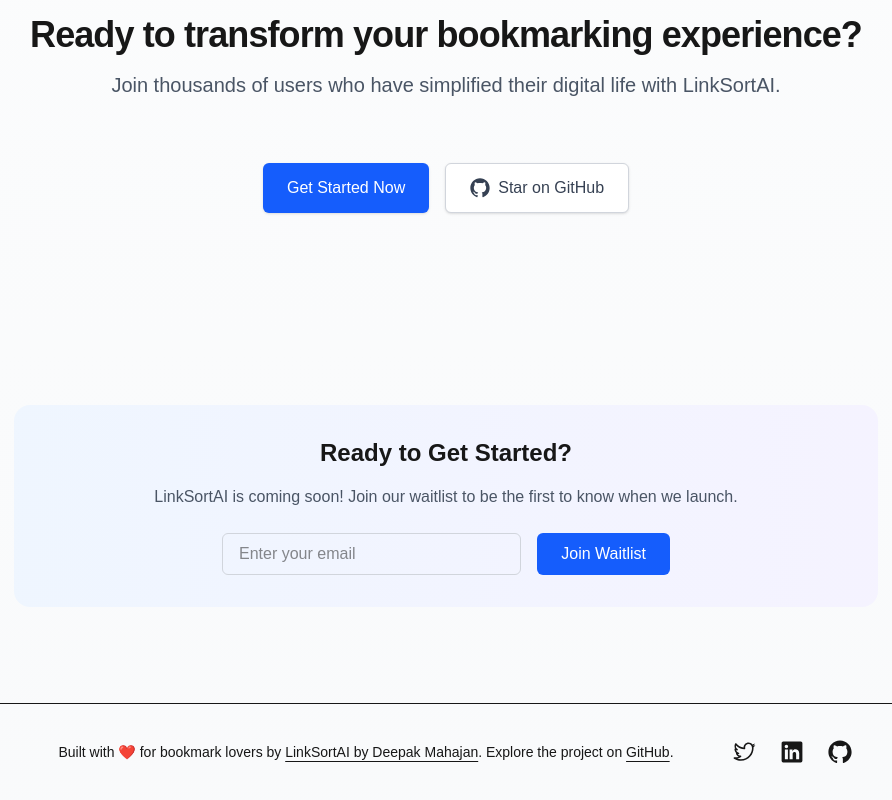
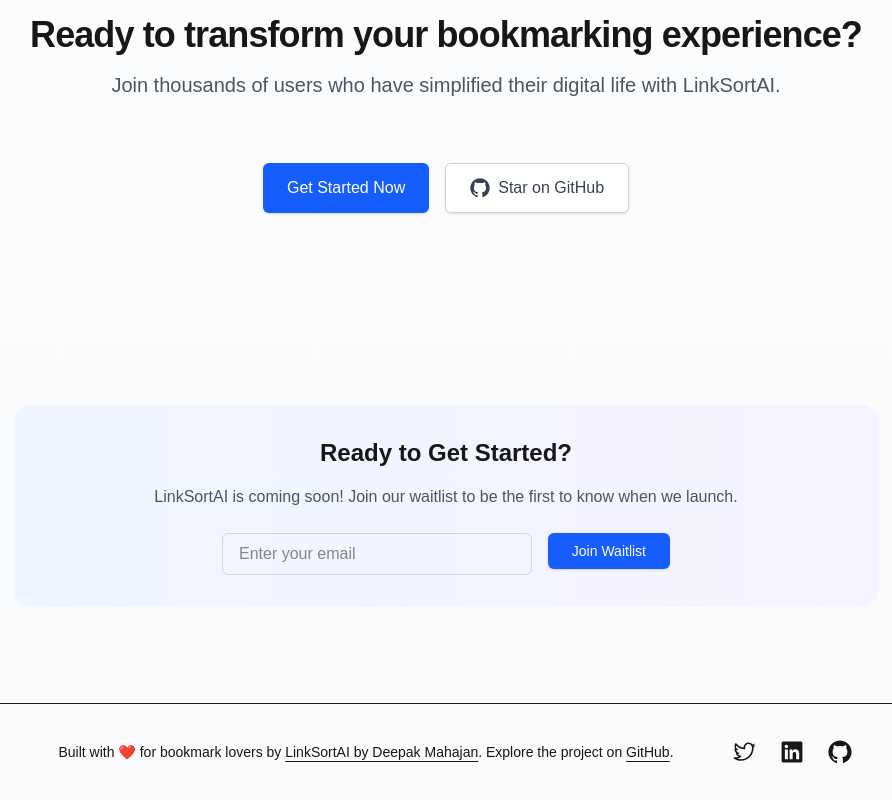
Before and after one commit to xDipzz/linksortai, a Next.js app: page /landing-page in a window 1280 px wide. Shown: the part 1811-2611 px from the top of the page, without its empty margins (194-1086 px from the left). Built offline with nearby package versions, Linux system fonts and the light colour scheme.

Commit message:
add contact form

```diff
--- a/src/app/landing-page/page.tsx
+++ b/src/app/landing-page/page.tsx
@@ -1,5 +1,6 @@
 import { FeatureGrid } from "@/components/features"
 import { Hero } from "@/components/hero"
+import { ContactForm } from "@/components/contact-form"
 import { GitHubLogoIcon } from "@radix-ui/react-icons"
 import { Bookmark, Search, Settings, Users, Shield, Zap } from "lucide-react"
 
@@ -123,16 +124,7 @@
             <p className="text-gray-600 dark:text-gray-400 mb-6">
               LinkSortAI is coming soon! Join our waitlist to be the first to know when we launch.
             </p>
-            <div className="flex flex-col sm:flex-row gap-4 justify-center max-w-md mx-auto">
-              <input
-                type="email"
-                placeholder="Enter your email"
-                className="flex-1 px-4 py-2 border border-gray-300 rounded-md focus:outline-none focus:ring-2 focus:ring-blue-500 dark:bg-gray-800 dark:border-gray-600"
-              />
-              <button className="px-6 py-2 bg-blue-600 text-white rounded-md hover:bg-blue-700 focus:outline-none focus:ring-2 focus:ring-blue-500">
-                Join Waitlist
-              </button>
-            </div>
+                         <ContactForm />
           </div>
         </div>
       </div>
--- /dev/null
+++ b/src/components/contact-form.tsx
@@ -0,0 +1,40 @@
+"use client";
+
+import { useState } from "react";
+import { Button } from "./ui/button";
+
+export function ContactForm() {
+  const [email, setEmail] = useState("");
+  const [isSubmitted, setIsSubmitted] = useState(false);
+
+  const handleSubmit = (e: React.FormEvent) => {
+    e.preventDefault();
+    // Simple form handling - could be connected to a backend later
+    console.log("Email submitted:", email);
+    setIsSubmitted(true);
+    setEmail("");
+
+    // Reset after 3 seconds
+    setTimeout(() => setIsSubmitted(false), 3000);
+  };
+
+  return (
+    <form onSubmit={handleSubmit} className="flex flex-col sm:flex-row gap-4 justify-center max-w-md mx-auto">
+      <input
+        type="email"
+        placeholder="Enter your email"
+        value={email}
+        onChange={(e) => setEmail(e.target.value)}
+        required
+        className="flex-1 px-4 py-2 border border-gray-300 rounded-md focus:outline-none focus:ring-2 focus:ring-blue-500 dark:bg-gray-800 dark:border-gray-600 dark:text-white"
+      />
+      <Button
+        type="submit"
+        className="px-6 py-2 bg-blue-600 text-white rounded-md hover:bg-blue-700 focus:outline-none focus:ring-2 focus:ring-blue-500"
+        disabled={isSubmitted}
+      >
+        {isSubmitted ? "Thanks!" : "Join Waitlist"}
+      </Button>
+    </form>
+  );
+}
```
